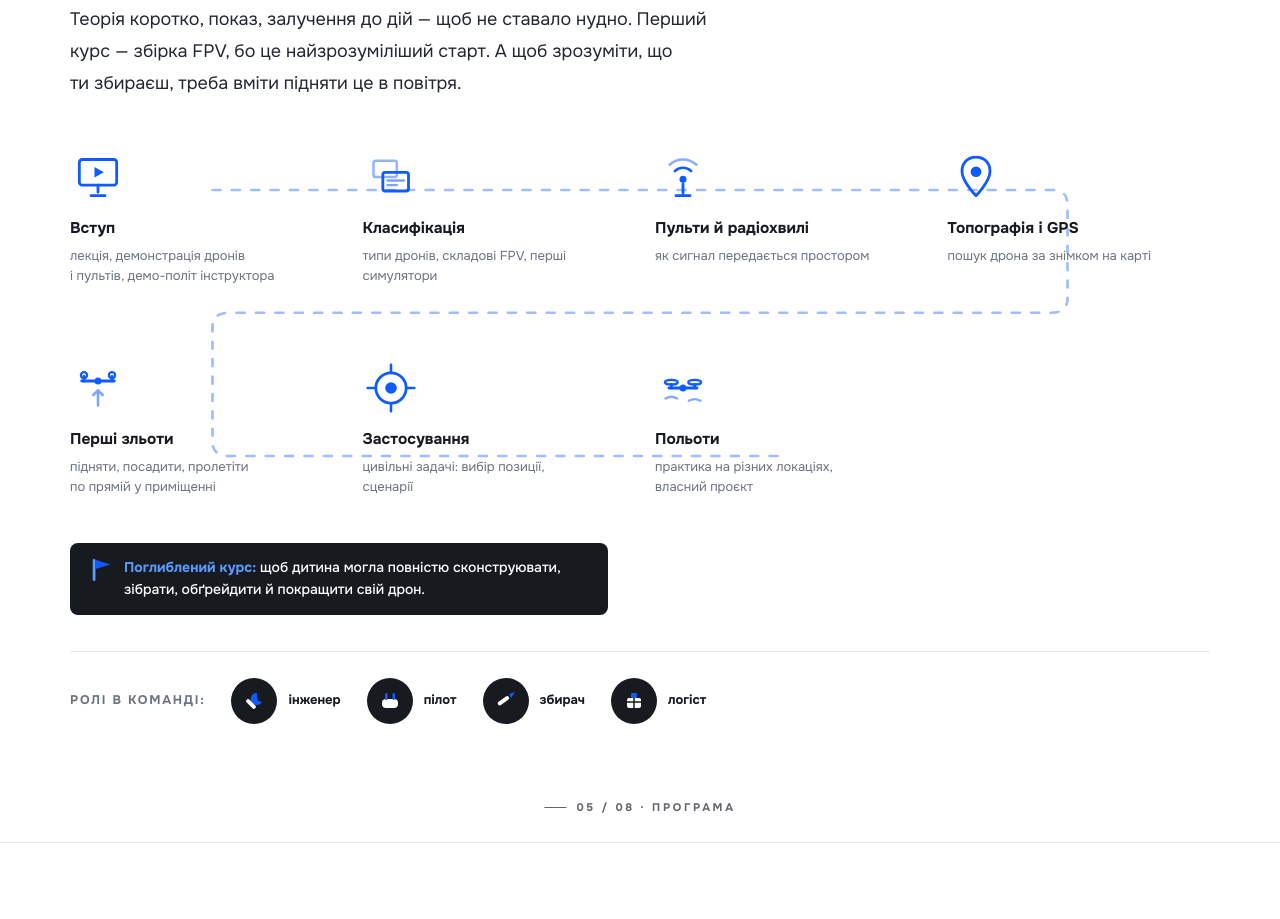
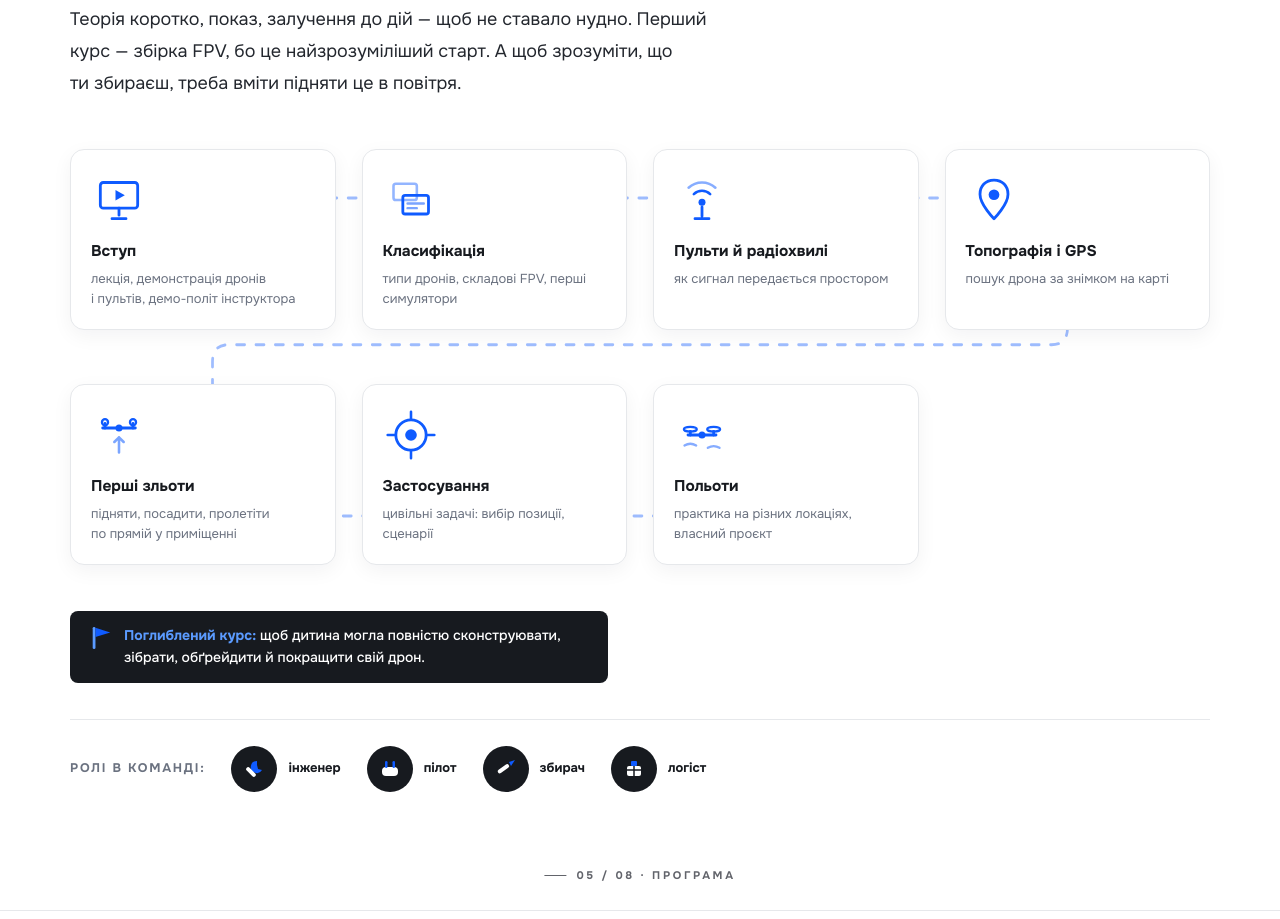
Before and after one commit to Syla-Ednosti-NGO/syla-ednosti-ngo.github.io, a plain HTML site: page landing/index-raster.html in a window 1280 px wide. Shown: the part 3781-4700 px from the top of the page. Drawn offline with Linux system fonts and the light colour scheme.

Commit message:
landing(raster): bordered cards on program/path nodes so connector reads as a scheme
The dashed connector only reads as a block-diagram when each step sits in a bordered card (the teens program reference). Added the card rectangle to index .mp-node (white + border + subtle shadow on the white section) and parents .pp-node (translucent fill + border on the dark section), matching the teens .tp-step / communities .cp-step treatment.

Co-Authored-By: Claude Opus 4.8 <noreply@anthropic.com>

```diff
--- a/landing/index-raster.html
+++ b/landing/index-raster.html
@@ -492,6 +492,10 @@
 @media(max-width:860px){.mp-sci-grid{grid-template-columns:repeat(2,1fr);gap:16px;}}
 @media(max-width:560px){.mp-sci-grid{grid-template-columns:1fr;}}
 </style>
+<style id="gen-cards">
+.mp-node{background:#fff;border:1px solid var(--gray-200);border-radius:var(--r-l,14px);padding:22px 20px 20px;box-shadow:0 6px 20px rgba(23,26,31,.05);}
+.mp-path-grid{gap:54px 26px!important;}
+</style>
 </head>
 <body class="ls">
 <header class="lnav">
```
Also changed, not shown: landing/parents-raster.html (+4 -0 lines).
